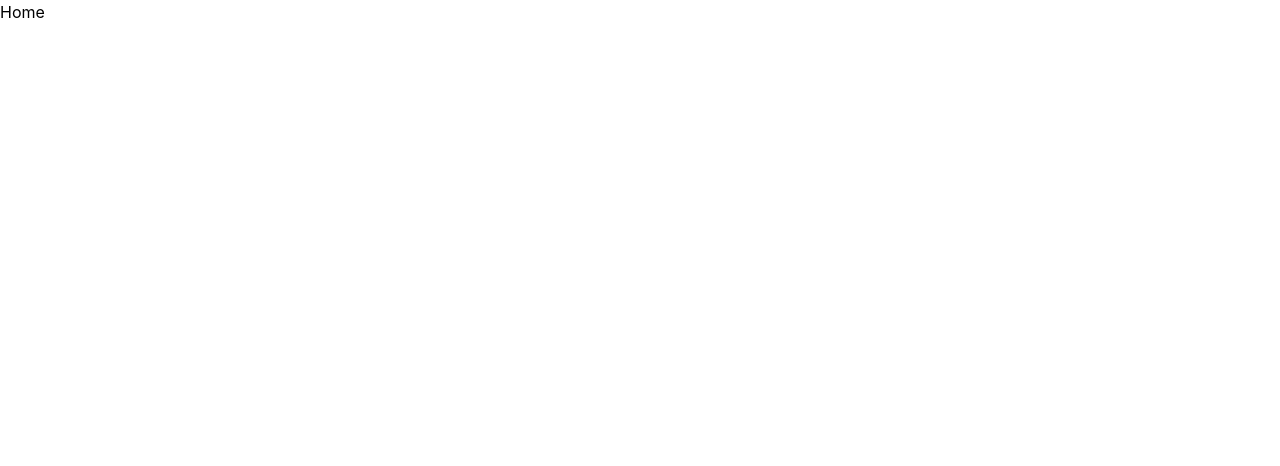
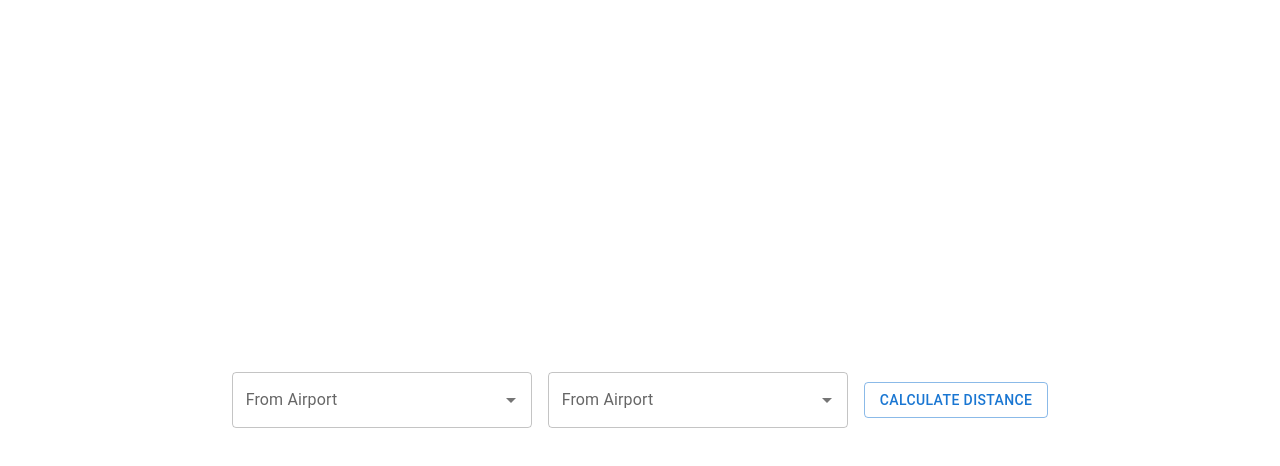
Before and after one commit to estebandipietro/flights, a React (Create React App) app: page / in a window 1280 px wide. Shown: the top 466 px of the page. Built offline with nearby package versions, Linux system fonts and the light colour scheme; no server answers.

Commit message:
add autocomplete and display of distance

```diff
--- a/src/pages/Home/Home.tsx
+++ b/src/pages/Home/Home.tsx
@@ -1,3 +1,196 @@
-const Home = () => <div>Home</div>;
+/** @jsxRuntime classic */
+/** @jsx jsx */
+import { jsx } from '@emotion/react';
+/* eslint-disable react/jsx-props-no-spreading */
+import { Autocomplete, Button, CircularProgress, TextField } from '@mui/material';
+import React, { useEffect, useState } from 'react';
+import { AirportDTO, getAirports } from 'services/airports.service';
+import { getDistanceFromLatLon } from 'utils/distance.utils';
+
+const Home = () => {
+  const [from, setFrom] = useState<AirportDTO | null>(null);
+  const [to, setTo] = useState<AirportDTO | null>(null);
+  const [distance, setDistance] = useState<number | null>(null);
+
+  const [open, setOpen] = useState(false);
+  const [openTo, setOpenTo] = useState(false);
+  const [options, setOptions] = useState<AirportDTO[]>([]);
+  const loading = open && options.length === 0;
+  const loadingTo = openTo && options.length === 0;
+
+  useEffect(() => {
+    async function getOptions() {
+      const data = await getAirports();
+      setOptions(data?.airports.filter(ap => ap.active && ap.iata));
+    }
+    getOptions();
+  }, []);
+
+  const handleCalculateDistance = () => {
+    if (from && to) {
+      const dist = getDistanceFromLatLon(from.latitude, from.longitude, to.latitude, to.longitude);
+      setDistance(dist);
+    }
+  };
+
+  return (
+    <div
+      css={{
+        display: 'flex',
+        flexDirection: 'column',
+        justifyContent: 'center',
+        alignItems: 'center',
+        gap: '16px',
+        height: '100%',
+        width: '100%',
+      }}
+    >
+      <div css={{ display: 'flex', justifyContent: 'center', alignItems: 'center', gap: '16px' }}>
+        <Autocomplete
+          disablePortal
+          id="combo-box-demo"
+          open={open}
+          onOpen={() => {
+            setOpen(true);
+          }}
+          onClose={() => {
+            setOpen(false);
+          }}
+          loading={loading}
+          options={options}
+          value={from}
+          getOptionLabel={(option: AirportDTO) => `${option.name} - ${option.iata}`}
+          isOptionEqualToValue={(option, value) => option.name === value.name}
+          onChange={(event: React.SyntheticEvent<Element, Event>, newValue: AirportDTO | null) => {
+            setFrom(newValue);
+          }}
+          sx={{ width: 300 }}
+          renderOption={(props, option) => (
+            <li
+              {...props}
+              css={{
+                display: 'flex',
+                flexDirection: 'column',
+                gap: '16px',
+              }}
+              key={`${option.iata}${option.name}`}
+            >
+              <div
+                css={{
+                  display: 'flex',
+                  justifyContent: 'space-between',
+                  alignSelf: 'flex-start',
+                  gap: '16px',
+                }}
+              >
+                <span>{option.name}</span>
+                <span>{option.iata}</span>
+              </div>
+              <div css={{ alignSelf: 'flex-start' }}>
+                {option.city}
+                <span>, </span>
+                {option.countryName}
+              </div>
+            </li>
+          )}
+          renderInput={params => (
+            <TextField
+              {...params}
+              label="From Airport"
+              InputProps={{
+                ...params.InputProps,
+                endAdornment: (
+                  <React.Fragment>
+                    {loading ? <CircularProgress color="inherit" size={20} /> : null}
+                    {params.InputProps.endAdornment}
+                  </React.Fragment>
+                ),
+              }}
+            />
+          )}
+        />
+        <Autocomplete
+          disablePortal
+          id="combo-box-demo"
+          open={openTo}
+          onOpen={() => {
+            setOpenTo(true);
+          }}
+          onClose={() => {
+            setOpenTo(false);
+          }}
+          loading={loadingTo}
+          options={options}
+          value={to}
+          getOptionLabel={(option: AirportDTO) => option.name}
+          isOptionEqualToValue={(option, value) =>
+            option.name.toLowerCase() === value.name.toLowerCase()
+          }
+          onChange={(event: React.SyntheticEvent<Element, Event>, newValue: AirportDTO | null) => {
+            setTo(newValue);
+          }}
+          sx={{ width: 300 }}
+          renderOption={(props, option) => (
+            <li
+              {...props}
+              css={{
+                display: 'flex',
+                flexDirection: 'column',
+                gap: '16px',
+              }}
+              key={`${option.iata}${option.name}`}
+            >
+              <div
+                css={{
+                  display: 'flex',
+                  justifyContent: 'space-between',
+                  alignSelf: 'flex-start',
+                  gap: '16px',
+                }}
+              >
+                <span>{option.name}</span>
+                <span>{option.iata}</span>
+              </div>
+              <div css={{ alignSelf: 'flex-start' }}>
+                {option.city}
+                <span>, </span>
+                {option.countryName}
+              </div>
+            </li>
+          )}
+          renderInput={params => (
+            <TextField
+              {...params}
+              label="From Airport"
+              InputProps={{
+                ...params.InputProps,
+                endAdornment: (
+                  <React.Fragment>
+                    {loading ? <CircularProgress color="inherit" size={20} /> : null}
+                    {params.InputProps.endAdornment}
+                  </React.Fragment>
+                ),
+              }}
+            />
+          )}
+        />
+        <Button
+          variant="outlined"
+          css={{ height: 'fit-content' }}
+          onClick={() => handleCalculateDistance()}
+        >
+          Calculate distance
+        </Button>
+      </div>
+
+      {distance && (
+        <div>
+          <span>The distance is </span>
+          {distance}
+        </div>
+      )}
+    </div>
+  );
+};
 
 export default Home;
```
Also changed, not shown: .eslintrc.json.
